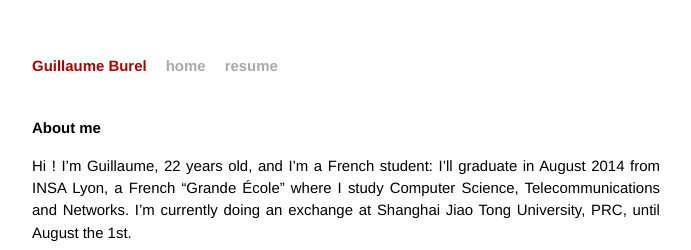
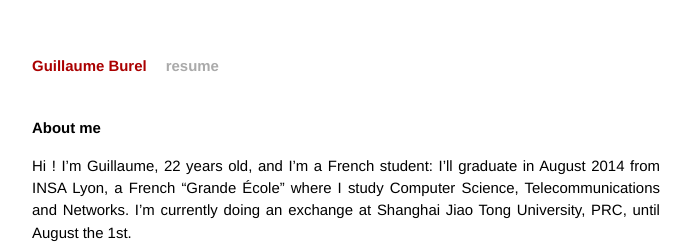
Before and after one commit to Yimgo/www.yimgo.fr, a Jekyll site: the page built from index.md, in a window 1280 px wide. Shown: the top 250 px of the page, without its empty margins (294-985 px from the left). Built offline with Jekyll 4.4.1, drawn with Linux system fonts in a browser that asks for light colours.

Commit message:
Remove link to home

```diff
--- a/_layouts/default.html
+++ b/_layouts/default.html
@@ -14,7 +14,6 @@
             <div class="site">
                 <div class="header">
                     <h1 class="title"><a href="index.html">{{ site.name }}</a></h1>
-                    <a class="extra" href="index.html">home</a>
                     <a class="extra" href="assets/resume.pdf">resume</a>
                 </div>
                 {{ content }}
```
